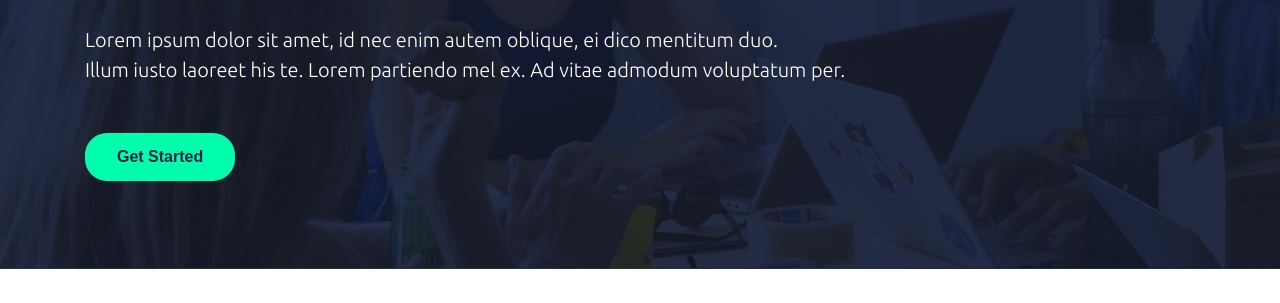
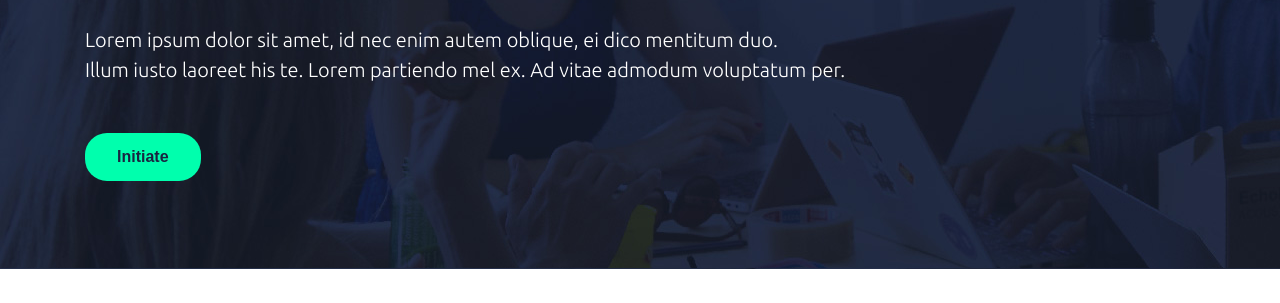
Before and after one commit to zdahmed93/business-land, a plain HTML site: page index.html in a window 1280 px wide. Shown: the part 373-676 px from the top of the page. Drawn offline with Linux system fonts and the light colour scheme; files whose address does not match are found by name.

Commit message:
Change button text with 'initiate'

```diff
--- a/index.html
+++ b/index.html
@@ -22,7 +22,7 @@
             <p class="font-weight-light">
                 Lorem ipsum dolor sit amet, id nec enim autem oblique, ei dico mentitum duo.<br>Illum iusto laoreet his te. Lorem partiendo mel ex. Ad vitae admodum voluptatum per.
             </p>
-            <button href="#" class="btn btn-secondary font-weight-bold">Get Started</button>
+            <button href="#" class="btn btn-secondary font-weight-bold">Initiate</button>
         </div>
     </div>
     <main>
```
